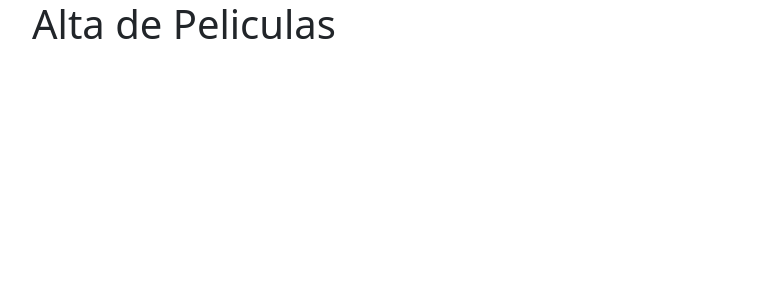
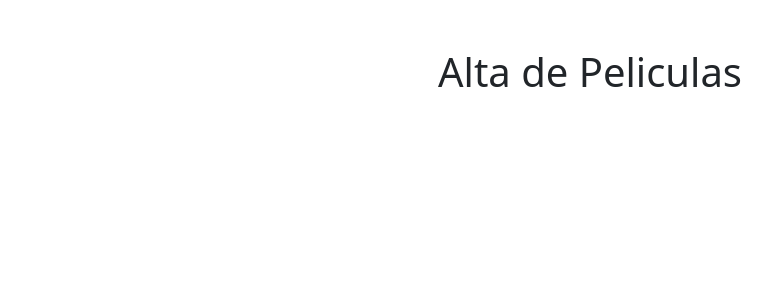
Before and after one commit to basiliomartinez/AltadePeliculas-React, a React (Vite) app: page / in a window 1280 px wide. Shown: the top 300 px of the page, without its empty margins (50-821 px from the left). Built offline with nearby package versions, Linux system fonts and the light colour scheme.

Commit message:
Maquetado titulo

```diff
--- a/src/App.jsx
+++ b/src/App.jsx
@@ -4,8 +4,8 @@ function App() {
 
   return (
     <>
-      <Container> <h1>Alta de Peliculas
-        </h1></Container>
+      <Container className='my-5'>
+        <h1 className='text-center'>Alta de Peliculas</h1></Container>
 
 
     </>
```
